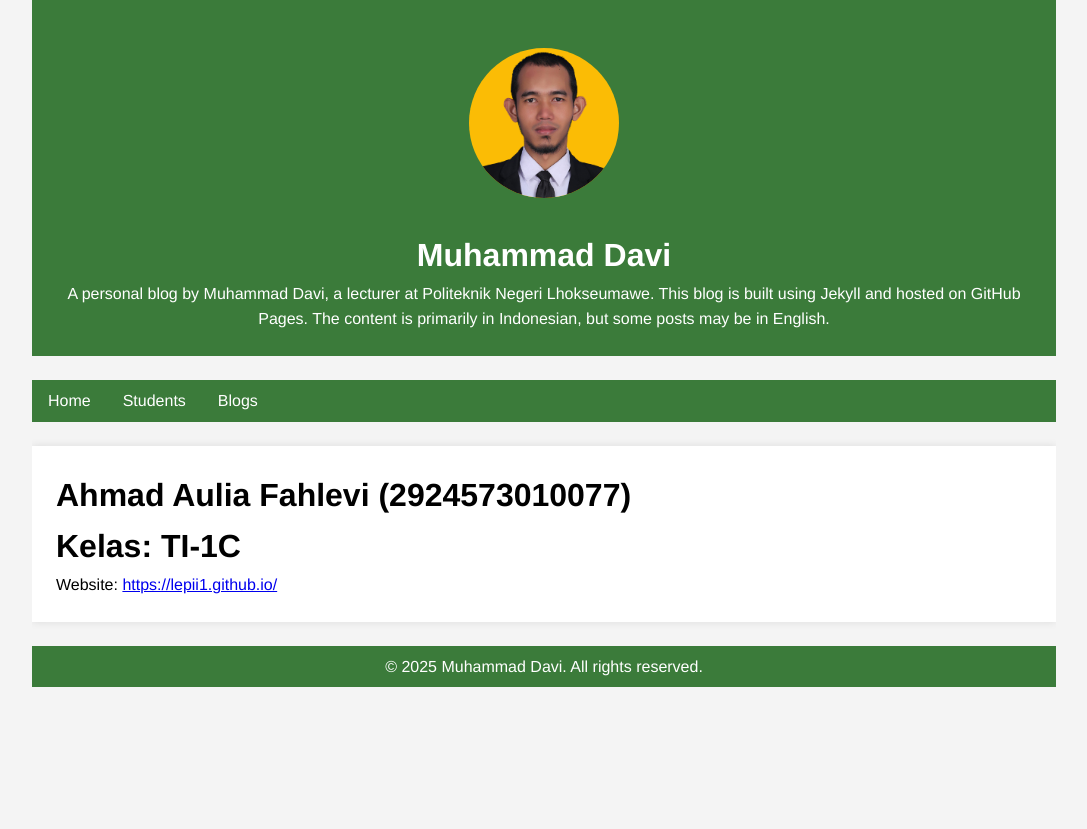
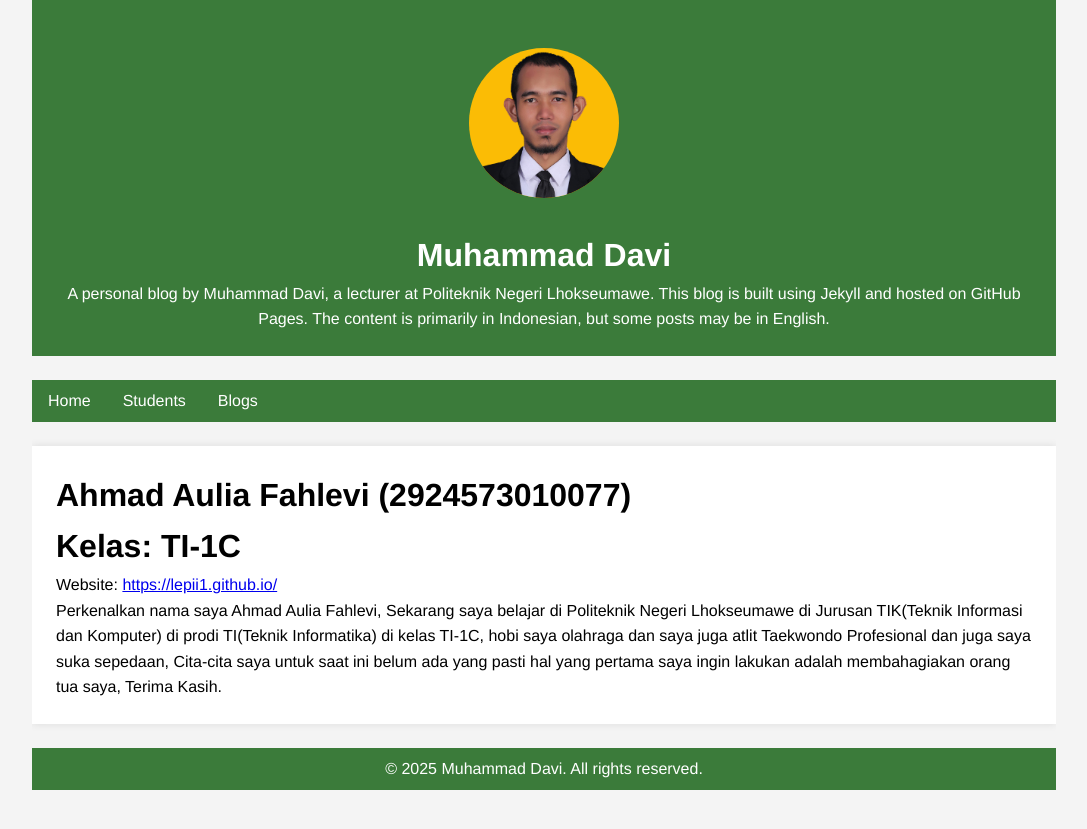
Before and after one commit to muhdavi-pnl/muhdavi-pnl.github.io, a Jekyll site: the page built from _students/lepi.md, in a window 1280 px wide. Shown: the top 829 px of the page, without its empty margins (96-1183 px from the left). Built offline with Jekyll 4.4.1, drawn with Linux system fonts in a browser that asks for light colours.

Commit message:
Update lepi.md

```diff
--- a/_students/lepi.md
+++ b/_students/lepi.md
@@ -6,3 +6,4 @@ nim: 2924573010077
 class: TI-1C
 website: https://lepii1.github.io/
 ---
+Perkenalkan nama saya Ahmad Aulia Fahlevi, Sekarang saya belajar di Politeknik Negeri Lhokseumawe di Jurusan TIK(Teknik Informasi dan Komputer) di prodi TI(Teknik Informatika) di kelas TI-1C, hobi saya olahraga dan saya juga atlit Taekwondo Profesional dan juga saya suka sepedaan, Cita-cita saya untuk saat ini belum ada yang pasti hal yang pertama saya ingin lakukan adalah membahagiakan orang tua saya, Terima Kasih.
```
